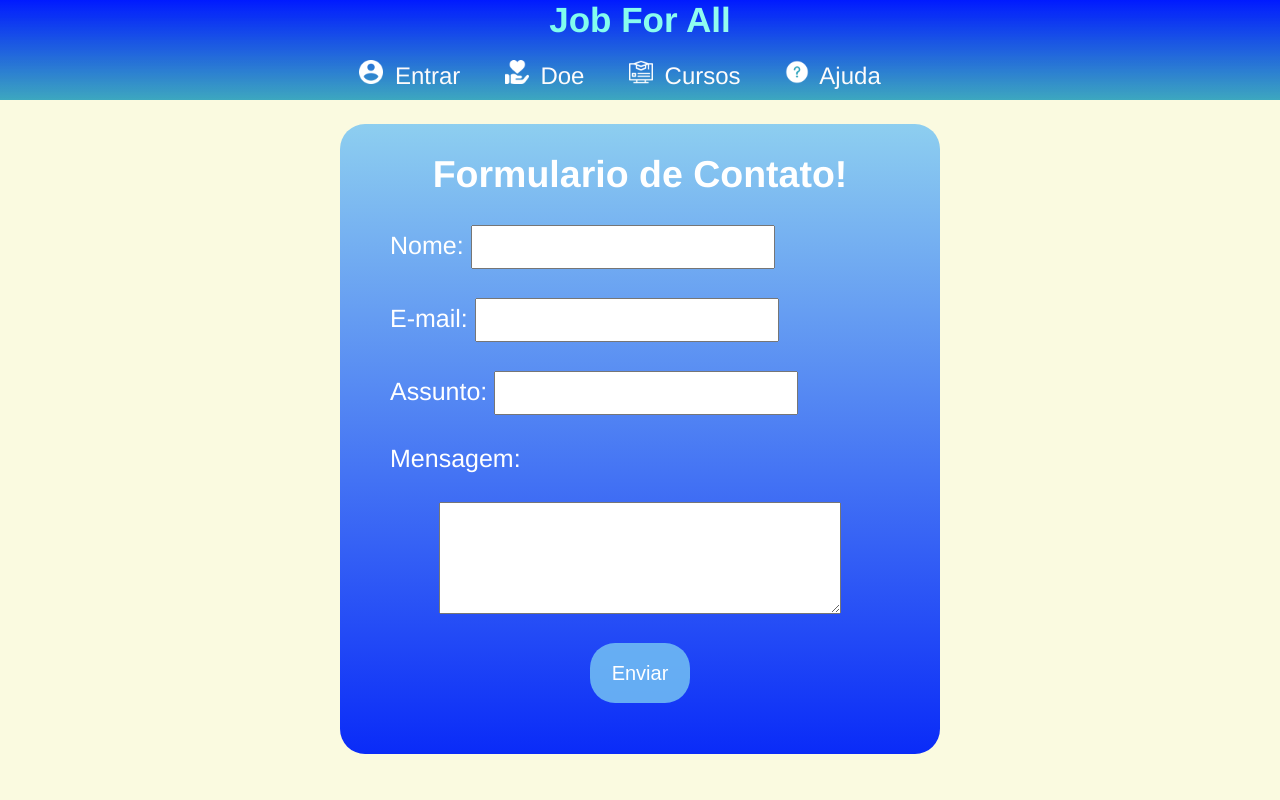
After one commit to VIVF0/PHP-online-course-website, a PHP site: page /HTML/ajuda.php in a window 1280 px wide. The commit adds this page. Run offline with PHP 8.4, Linux system fonts and the light colour scheme.

Commit message:
att php
foi adicionado a pagina de ajuda em php

```diff
--- a/HTML/CSS/carrosel.css
+++ b/HTML/CSS/carrosel.css
@@ -26,3 +26,6 @@
 .carrossel{
     position: fixed;
 }
+.carousel_slide{
+    align-content: center;
+}
--- /dev/null
+++ b/HTML/CSS/contato.css
@@ -0,0 +1,75 @@
+.contato{
+    width: 500px;
+    margin-left: auto;
+    margin-right: auto;
+    margin-top: auto;
+    margin-bottom: auto;
+    font-size: 25px;
+    text-align: justify;
+    color: white;
+}
+*{
+	margin: 0;
+    padding: 0;
+}
+input{
+    height: 40px;
+    width: 300px;
+    font-size: 20px;
+}
+body{
+	font-family: "Helvetica Neue", "Helvetica", Helvetica, Arial, sans-serif;
+	box-sizing: border-box;
+    height: 800px;
+    width: 100%;
+    /*background: linear-gradient(180deg, rgba(4, 112, 174, 0.82) 0%, rgba(5, 39, 248, 0.98) 100%);*/
+    background: #fafae0;
+}
+a:link{
+    color: rgb(231, 213, 213);
+    text-decoration: none;
+
+}
+h2{
+    text-align: center;
+}
+button{
+    border:none!important;
+    width: 100px;
+    height: 60px;
+    font-size: 20px;
+    border-radius: 25px;
+    color: white;
+    background: rgba(118, 197, 243, 0.822);
+    display: block;
+    margin-left: auto;
+    margin-right: auto;
+    margin-bottom: 20px;
+    transition-duration: 0.4s;
+}
+textarea{
+    height: 110px;
+    display: block;
+    margin-left: auto;
+    margin-right: auto;
+    width: 400px;
+    font-size: 20px;
+}
+.fundo{
+    background: linear-gradient(180deg, rgba(118, 197, 243, 0.822) 0%, rgba(5, 39, 248, 0.98) 100%);
+    width: 600px;
+    height: 630px;
+    margin-top: 20px;
+    border-radius: 25px;
+}
+button:hover{
+    border:none!important;
+    color: black;
+    background: white;
+    box-shadow: 0 12px 16px 0 rgba(255, 255, 255, 0.24), 0 17px 50px 0 rgba(255, 255, 255, 0.19);
+}
+button:active{
+    border:none!important;
+    background: black;
+    color: white;
+}
--- /dev/null
+++ b/HTML/ajuda.php
@@ -0,0 +1,41 @@
+<!DOCTYPE html>
+<head lang="pt-br">
+    <head>
+        <title>Contato</title>
+        <meta charset="UTF-8">
+        <link rel="stylesheet" type="text/css" href="CSS/contato.css">
+    </head>
+    <body>
+      <nav>
+        <object width="100%" height="100px" data="menu.html"></object>
+      </nav>
+       <center><div class="fundo"><div class="contato">
+       <form action="enviar.php" method="post" name="form" id="formulario">
+          <br><h2>Formulario de Contato!</h2><br>
+          <div>
+            <label for="nome">Nome:</label>
+            <input type="text" id="nome" name="nome">
+          </div><br>
+          <div>
+            <label for="email">E-mail:</label>
+            <input type="email" id="email" name="email">
+          </div><br>
+          <div>
+            <label for="assunto">Assunto:</label>
+            <input type="text" id="assunto" name="assunto">
+          </div><br>
+          <div>
+            <label for="mensagem">Mensagem:</label>
+            <br>
+            <br><textarea id="mensagem" name="mensagem"></textarea>
+          </div><br>
+          <div>
+            <button type="submit">Enviar</button>
+          </div>
+        </form>
+        <script>
+          formulario.reset();
+        </script>
+      </div></div></center>
+    </body>
+</head>
--- a/HTML/menu.html
+++ b/HTML/menu.html
@@ -35,7 +35,7 @@
                     </li>
                     <li class="lista">
                         <div  class="label">
-                            <a class="menu_link" href="" target="_parent">
+                            <a class="menu_link" href="ajuda.php" target="_parent">
                                 <img class="img_menu" src="IMG/menu/ajuda.png">
                                 Ajuda
                             </a>
```
Also changed, not shown: HTML/CSS/padrão_pag.css (+14 -13 lines), HTML/carousel.html (+6 -1 lines), HTML/enviar.php (added, +28 -0 lines), teste.php (added, +28 -0 lines), HTML/CSS/gifs-azul-54.gif (added).
